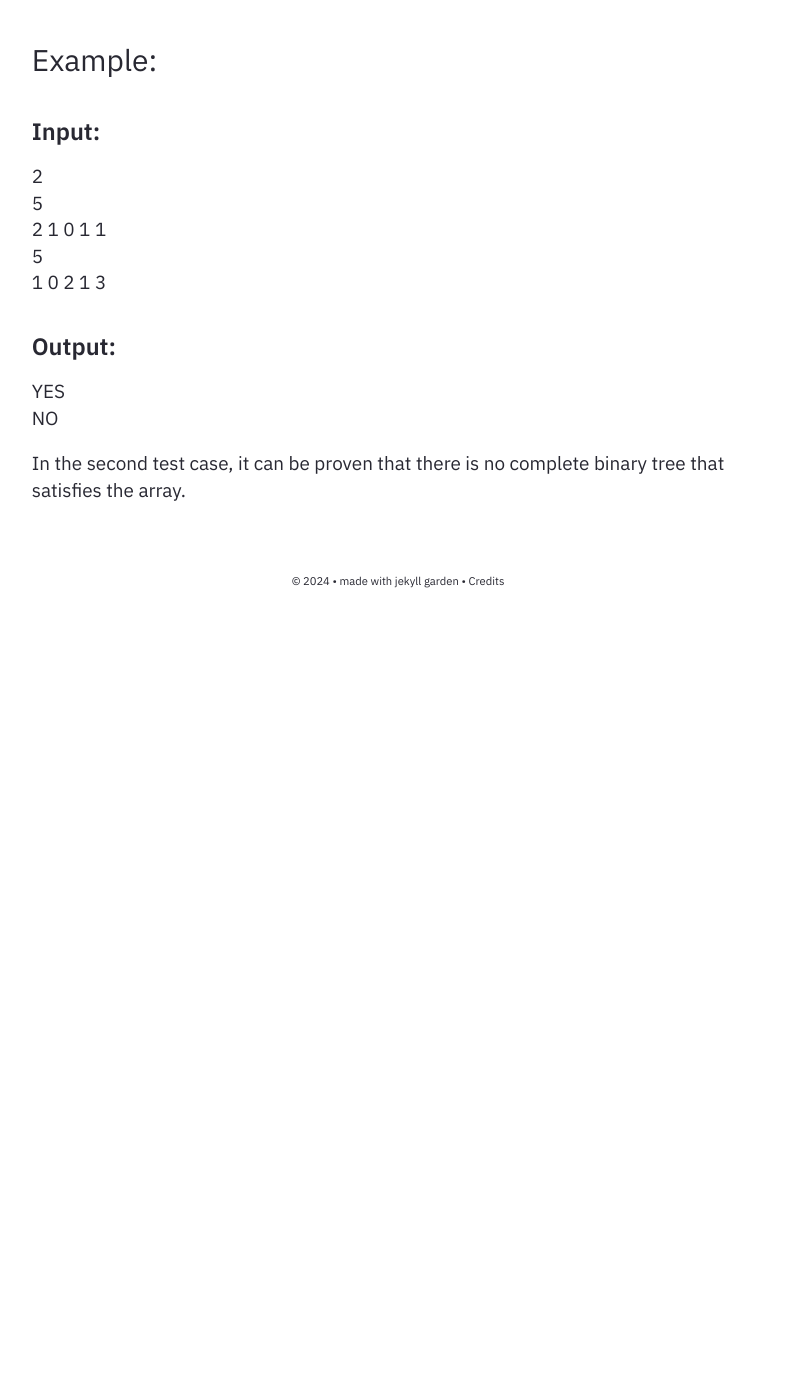
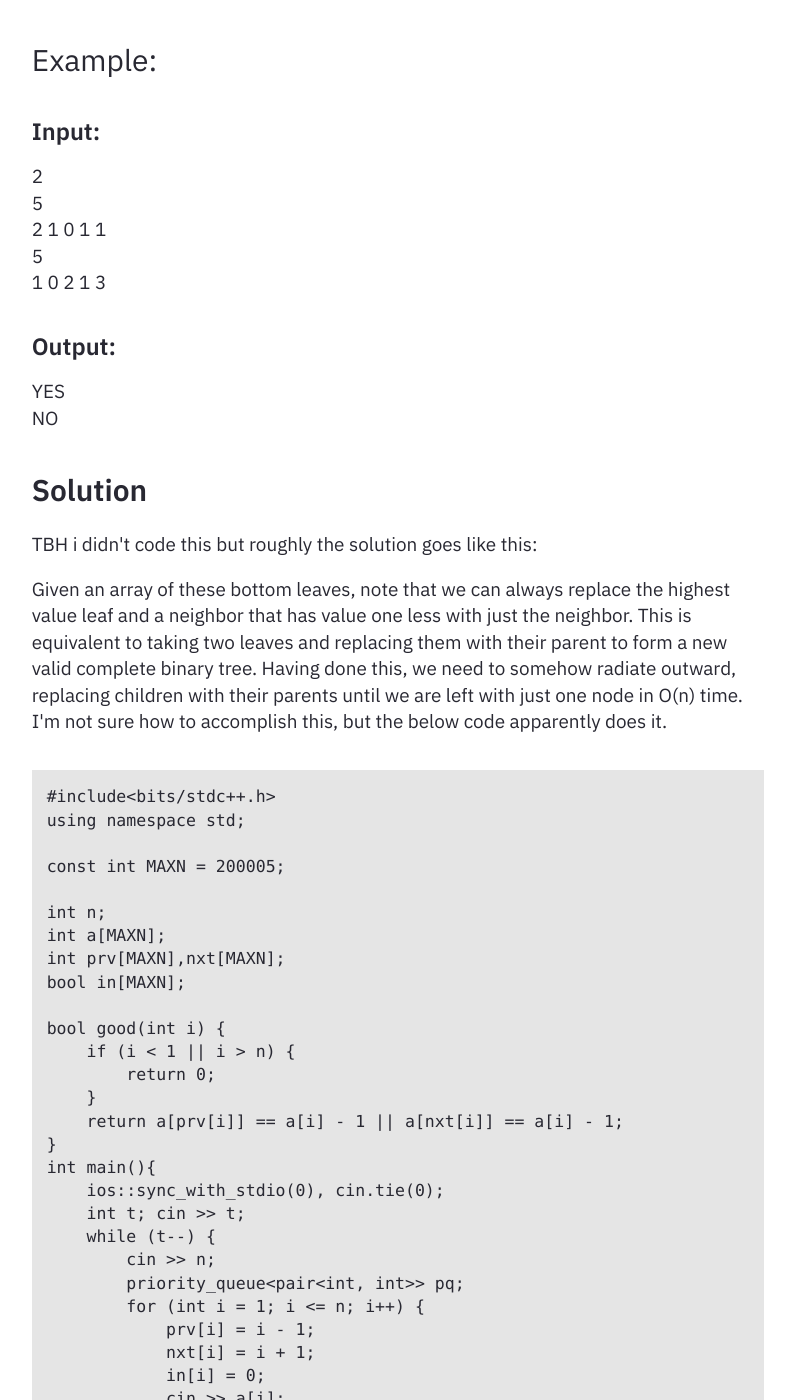
Before and after one commit to FergalHennessy/FergalHennessy.github.io, a Jekyll site: the page built from docs/_notes/Public/01 Tree.md, in a window 1280 px wide and 1400 px high, scrolled down 669 px. Shown: the whole window, without its empty margins (242-1037 px from the left). Built offline with Jekyll 4.4.1, drawn with Linux system fonts in a browser that asks for light colours; before the commit the page ends 1299 px from its top, so only the background shows below that; some of the changed text lies outside the part shown.

Commit message:
changed notes

````diff
--- a/docs/_notes/Public/01 Tree.md
+++ b/docs/_notes/Public/01 Tree.md
@@ -28,4 +28,74 @@ The **distance** from vertex *u* to vertex *v* is defined as the sum of weights
 YES<br>
 NO
 
-In the second test case, it can be proven that there is no complete binary tree that satisfies the array.
+
+## Solution
+
+TBH i didn't code this but roughly the solution goes like this:
+
+Given an array of these bottom leaves, note that we can always replace the highest value leaf and a neighbor that has value one less with just the neighbor. This is equivalent to taking two leaves and replacing them with their parent to form a new valid complete binary tree. Having done this, we need to somehow radiate outward, replacing children with their parents until we are left with just one node in O(n) time. I'm not sure how to accomplish this, but the below code apparently does it.
+
+```
+#include<bits/stdc++.h>
+using namespace std;
+
+const int MAXN = 200005;
+
+int n;
+int a[MAXN];
+int prv[MAXN],nxt[MAXN];
+bool in[MAXN];
+
+bool good(int i) {
+    if (i < 1 || i > n) {
+        return 0;
+    }
+    return a[prv[i]] == a[i] - 1 || a[nxt[i]] == a[i] - 1;
+}
+int main(){
+    ios::sync_with_stdio(0), cin.tie(0);
+    int t; cin >> t;
+    while (t--) {
+        cin >> n;
+        priority_queue<pair<int, int>> pq;
+        for (int i = 1; i <= n; i++) {
+            prv[i] = i - 1;
+            nxt[i] = i + 1;
+            in[i] = 0;
+            cin >> a[i];
+        }
+        a[n + 1] = a[0] = -2;
+        for (int i = 1; i <= n; i++) {
+            if (good(i)) {
+                in[i] = 1;
+                pq.push({a[i], i});
+            }
+        }
+        while (!pq.empty()) {
+            auto [_, i] = pq.top(); pq.pop();
+            nxt[prv[i]] = nxt[i];
+            prv[nxt[i]] = prv[i];
+            if (!in[prv[i]] && good(prv[i])) {
+                in[prv[i]]=1;
+                pq.push({a[prv[i]], prv[i]});
+            }
+            if (!in[nxt[i]] && good(nxt[i])) {
+                in[nxt[i]]=1;
+                pq.push({a[nxt[i]], nxt[i]});
+            }
+        }
+        int mn = n, bad = 0;
+        for (int i = 1; i <= n; i++) {
+            bad += !in[i];
+            mn = min(a[i], mn);
+        }
+        if (bad == 1 && mn == 0) {
+            cout << "YES\n";
+        } else {
+            cout << "NO\n";
+        }
+    }
+}
+```
+
+Runtime analysis: O(n log n)
````
